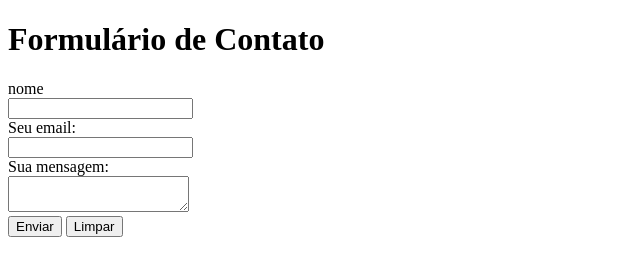
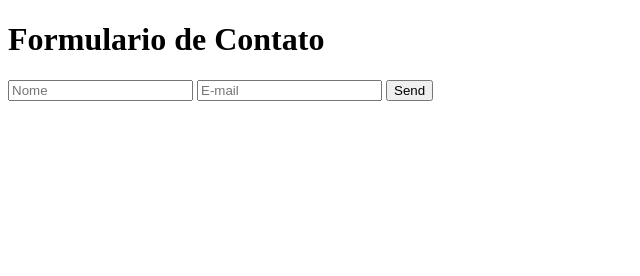
Before and after one commit to LuapabloSdA/Amostra-tudo, a plain HTML site: page index.html in a window 1280 px wide. Shown: the whole page, without its empty margins (0-640 px from the left). Drawn offline with Linux system fonts and the light colour scheme.

Commit message:
Update index.html

```diff
--- a/index.html
+++ b/index.html
@@ -7,16 +7,13 @@
         <title>Formulário de Contato</title>
     </head>
     <body>
-        <h1>Formulário de Contato</h1>
-        <form action="mailton:luancraftsg@gmail.com" method="POST" enctype="text/plain">
-            nome<br/>
-            <input nome="nome" type="text"><br/>
-            Seu email:<br/>
-            <input name="email" type="email" required><br/>
-            Sua mensagem: <br/>
-            <textarea name="mensagem"></textarea><br/>
-            <input type="submit" value="Enviar"/>
-            <input type="reset" value="Limpar"/>
+        <form action="https://formsubmit.co/luancraftsg@gmail.com" method="POST">
+            <h1>Formulario de Contato</h1>
+
+            <input type="text" name="name" placeholder="Nome" required>
+            <input type="email" name="email" placeholder="E-mail" required>
+            <button type="submit">Send</button>
+       </form>
        </form>
     </body>
 </html>
```
